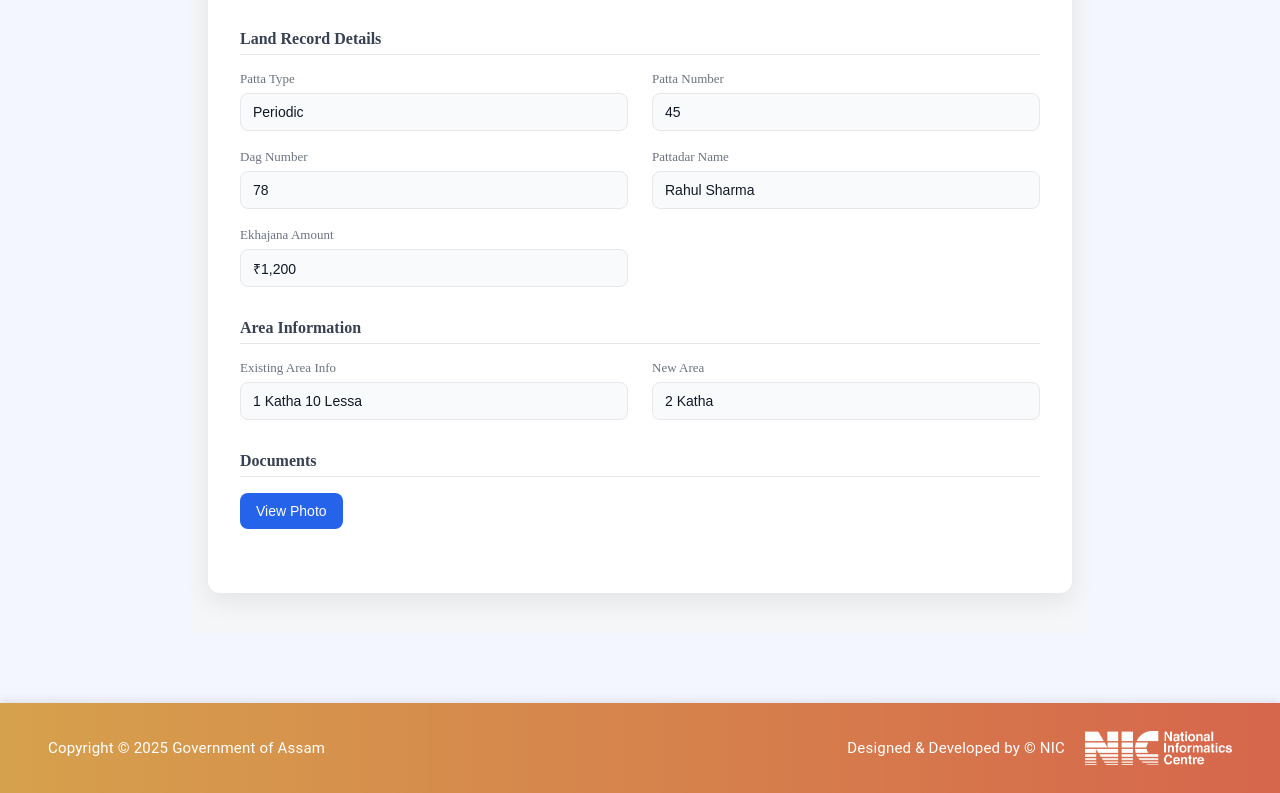
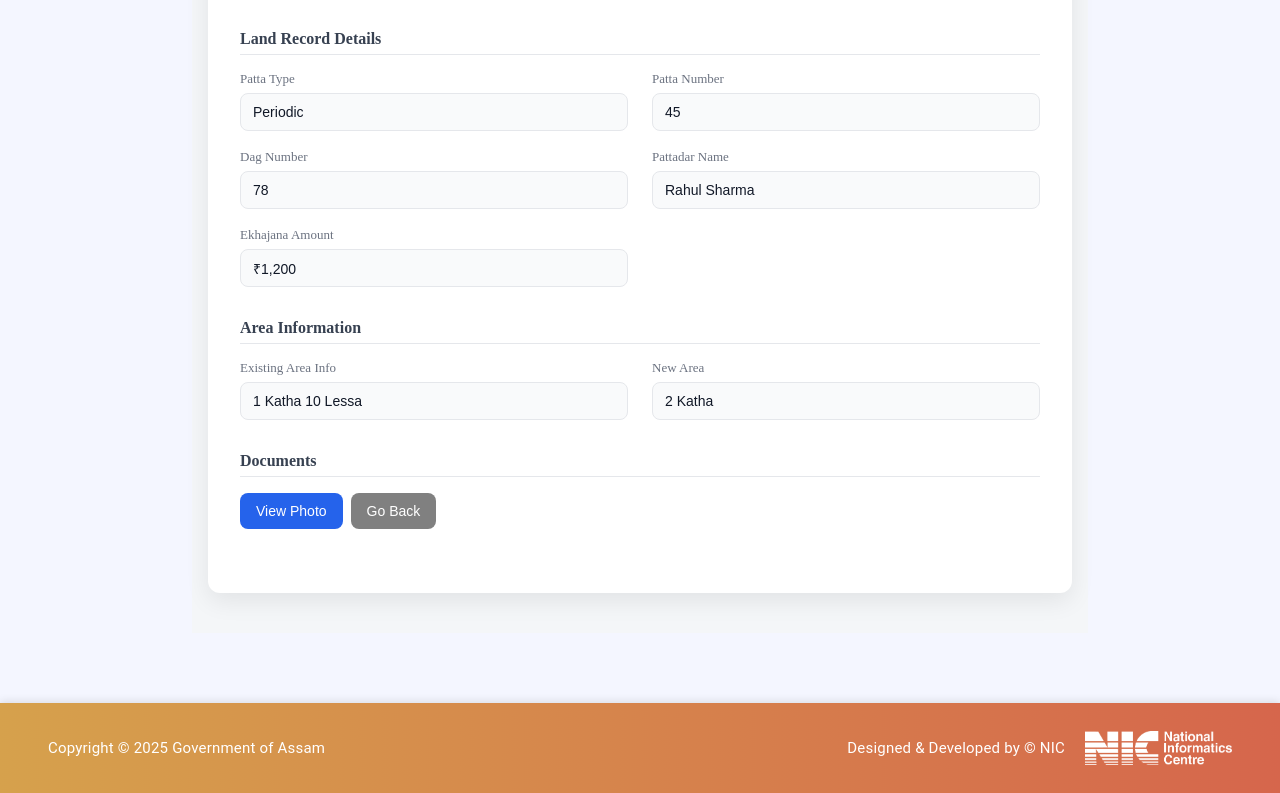
Before and after one commit to assamdlrdev/DemarcationFrontend, a React (Vite) app: page /application-details/1 in a window 1280 px wide. Shown: the part 727-1520 px from the top of the page. Built offline with nearby package versions, Linux system fonts and the light colour scheme.

Commit message:
navigation button added

```diff
--- a/src/pages/CitizenApplication/ApplicationDetails.tsx
+++ b/src/pages/CitizenApplication/ApplicationDetails.tsx
@@ -1,5 +1,6 @@
 import styled from '@emotion/styled';
 import React, { useState } from 'react';
+import { useNavigate } from 'react-router-dom';
 
 const Page = styled.div`
   background: #f4f6f8;
@@ -124,6 +125,8 @@
 /* ---------- Component ---------- */
 
 const ApplicationDetails = () => {
+  const navigate = useNavigate();
+
   const [openPhoto, setOpenPhoto] = useState(false);
 
   const data = {
@@ -185,7 +188,14 @@
         {/* Photo */}
         <Section>
           <SectionTitle>Documents</SectionTitle>
-          <Button onClick={() => setOpenPhoto(true)}>View Photo</Button>
+          <Button onClick={() => setOpenPhoto(true)}>View Photo</Button> &nbsp;
+          <Button
+            style={{ background: 'gray', color: '#fff' }}
+            onClick={() => navigate('/')}
+          >
+            Go Back
+          </Button>
+
         </Section>
       </Card>
 
```
